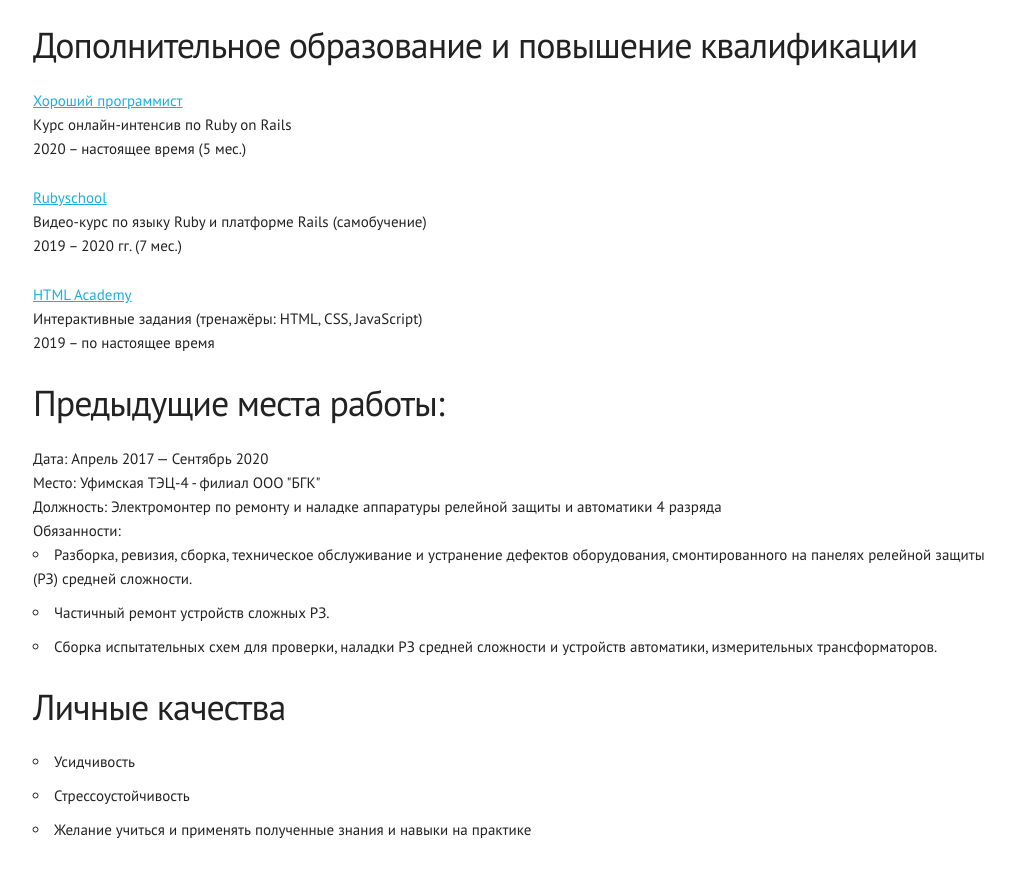
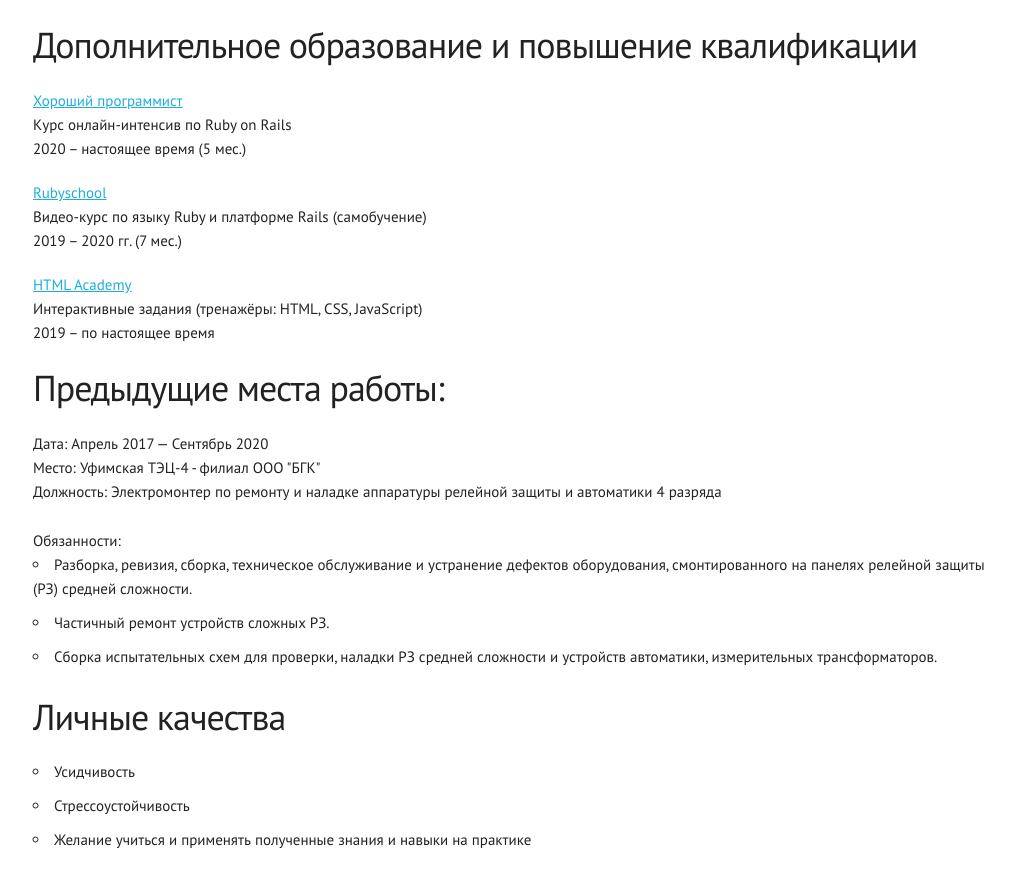
Before and after one commit to quietpochatok/cv, a plain HTML site: page index.html in a window 1280 px wide. Shown: the part 846-1723 px from the top of the page, without its empty margins (127-1142 px from the left). Drawn offline with Linux system fonts and the light colour scheme.

Commit message:
refactor: change again[2]

```diff
--- a/css/index.css
+++ b/css/index.css
@@ -1,6 +1,13 @@
 .indent {
   display: block;
-  margin-bottom: 0px;}
+  margin-bottom: 0px;
+  padding: 0;
+  list-style: none;}
 .main_indent {
   display: block;
   margin-bottom: 20px;}
+
+/*li {
+  padding: 0;
+  list-style: none;
+}*/
--- a/index.html
+++ b/index.html
@@ -61,34 +61,36 @@
 
     <div class="row">
       <h3>Дополнительное образование и повышение квалификации</h3>
-      <p class="main_indent">
-       <p class="indent"> <a href="https://goodprogrammer.ru">Хороший программист</a></p>
-        <p class="indent">Курс онлайн-интенсив по Ruby on Rails</p>
-        <p class="indent">2020 – настоящее время (5 мес.)</p>
-      </p>
-
-      <p class="main_indent">
-       <p class="indent"> <a href="http://rubyschool.us">Rubyschool</a></p>
-        <p class="indent"> Bидео-курс по языку Ruby и платформе Rails (самобучение)</p>
-        <p class="indent"> 2019 – 2020 гг. (7 мес.)</p>
-      </p>
-
-       <p class="main_indent">
-         <p class="indent"> <a href="https://htmlacademy.ru">HTML Academy</a></p>
-         <p class="indent"> Интерактивные задания (тренажёры: HTML, CSS, JavaScript)</p>
-         <p class="indent"> 2019 – по настоящее время</p>
-       </p>
+        <section>
+          <ul class="main_indent">
+            <li class="indent"><a href="https://goodprogrammer.ru">Хороший программист</a></li>
+            <li class="indent">Курс онлайн-интенсив по Ruby on Rails</li>
+            <li class="indent">2020 – настоящее время (5 мес.)</li>
+          </ul>
+          <ul class="main_indent">
+            <li class="indent"><a href="http://rubyschool.us">Rubyschool</a></li>
+            <li class="indent">Bидео-курс по языку Ruby и платформе Rails (самобучение)</li>
+            <li class="indent">2019 – 2020 гг. (7 мес.)</li>
+          </ul>
+          <ul class="main_indent">
+            <li class="indent"><a href="https://htmlacademy.ru">HTML Academy</a></li>
+            <li class="indent">Интерактивные задания (тренажёры: HTML, CSS, JavaScript)</li>
+            <li class="indent">2019 – по настоящее время</li>
+         </ul>
+        </section>
     </div>
 
     <div class="row">
       <div class="twelve columns">
         <h3>Предыдущие места работы:</h3>
           <p class="main_indent">
-            <p class="indent">Дата: Апрель 2017 — Сентябрь 2020</p>
-            <p class="indent">Место: Уфимская ТЭЦ-4 - филиал ООО "БГК"</p>
-            <p class="indent">Должность: Электромонтер по ремонту и наладке аппаратуры релейной защиты и автоматики 4 разряда</p>
-
-            <ul>Обязанности:
+            <ul>
+              <li class="indent">Дата: Апрель 2017 — Сентябрь 2020</li>
+              <li class="indent">Место: Уфимская ТЭЦ-4 - филиал ООО "БГК"</li>
+              <li class="indent">Должность: Электромонтер по ремонту и наладке аппаратуры релейной защиты и автоматики 4 разряда</li>
+            </ul>
+            <ul>
+              <li class="indent">Обязанности:</li>
               <li>
                 Разборка, ревизия, сборка, техническое обслуживание и устранение дефектов оборудования,
                 смонтированного на панелях релейной защиты (РЗ) средней сложности.
```
